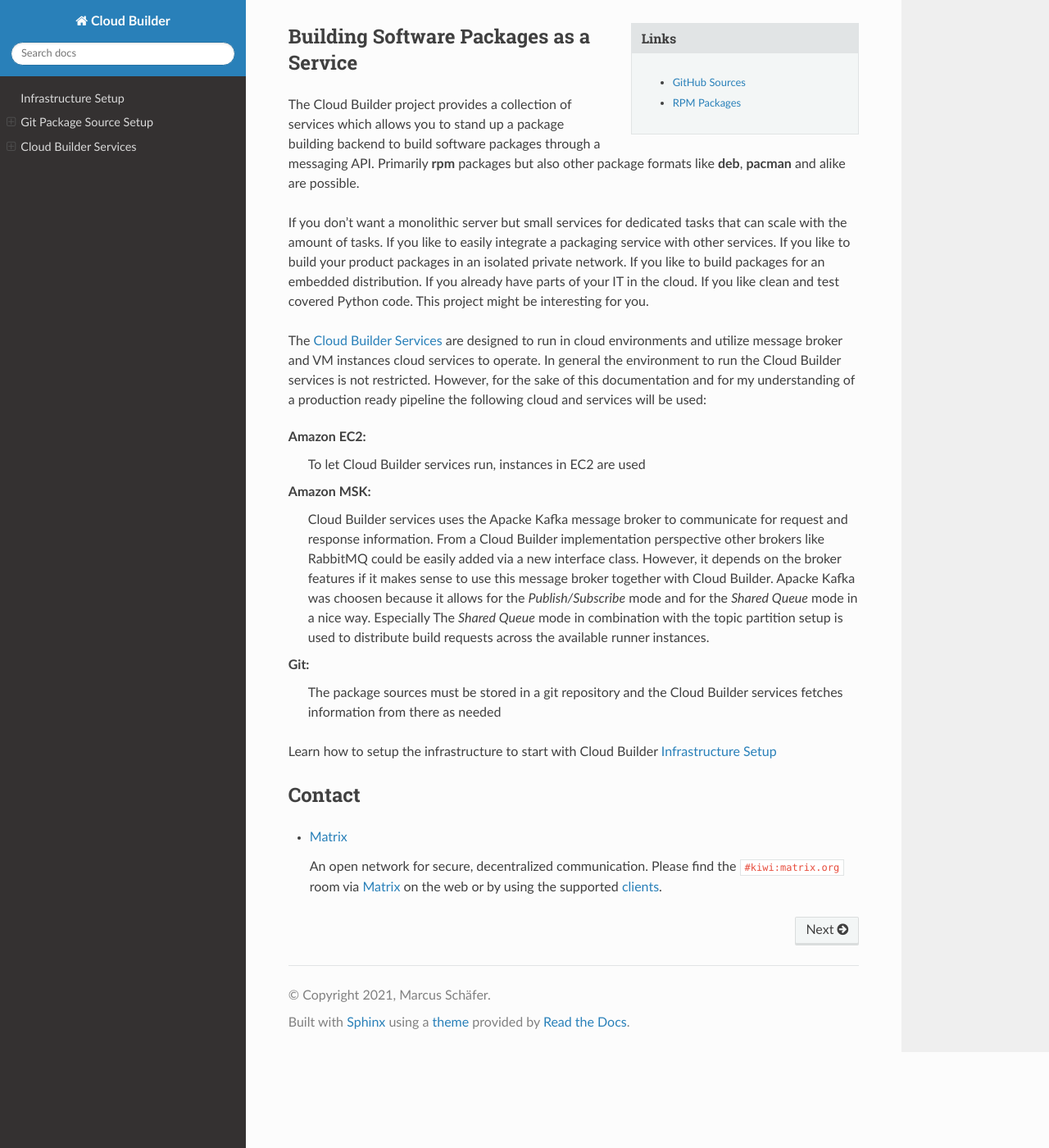
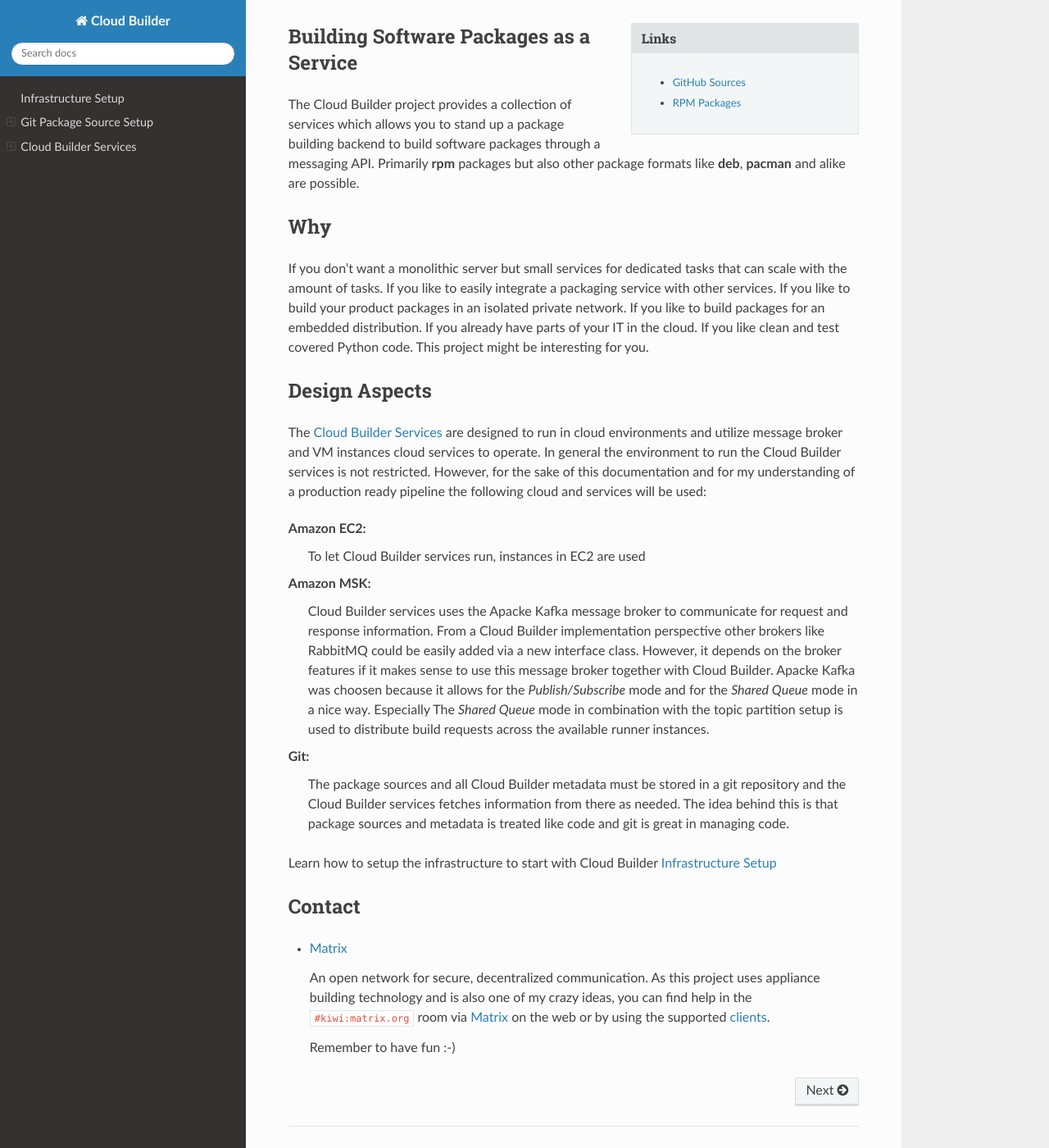
Before and after one commit to OSInside/cloud-builder, a Sphinx documentation site: the page built from doc/source/index.rst, in a window 1280 px wide and 1400 px high, scrolled down 355 px. Shown: the whole window at 82% size. Built offline with Sphinx 7.4.7 and the Read the Docs theme 2.0.0, drawn with Linux system fonts in a browser that asks for light colours; some of the changed text lies outside the part shown.

Commit message:
Update documentation

```diff
--- a/README.rst
+++ b/README.rst
@@ -11,4 +11,4 @@ allows you to stand up a package building backend to build software
 packages through a messaging API. Primarily **rpm** packages but also
 other package formats like **deb**, **pacman** and alike are possible.
 
-For more information see: [comming-soon]
+For more information see: https://osinside.github.io/cloud-builder
--- a/doc/source/index.rst
+++ b/doc/source/index.rst
@@ -4,8 +4,8 @@
 ===========================
 
 .. note::
-   {CB} is a fresh and new project. Some parts are still in development
-   and some parts are still missing.
+   {CB} in version |version| is a fresh and new project. Some parts
+   are still in development and some parts are still missing.
 
 .. toctree::
    :maxdepth: 1
@@ -27,6 +27,9 @@ allows you to stand up a package building backend to build software
 packages through a messaging API. Primarily **rpm** packages but also
 other package formats like **deb**, **pacman** and alike are possible.
 
+Why
+---
+
 If you don't want a monolithic server but small services for
 dedicated tasks that can scale with the amount of tasks. If you
 like to easily integrate a packaging service with other services.
@@ -35,6 +38,9 @@ private network. If you like to build packages for an embedded
 distribution. If you already have parts of your IT in the cloud.
 If you like clean and test covered Python code. This project
 might be interesting for you.
+
+Design Aspects
+--------------
 
 The  :ref:`services` are designed to run in cloud environments and
 utilize message broker and VM instances cloud services to operate.
@@ -59,8 +65,10 @@ Amazon MSK:
   across the available runner instances.
 
 Git:
-  The package sources must be stored in a git repository and the
-  {CB} services fetches information from there as needed
+  The package sources and all {CB} metadata must be stored in a git
+  repository and the {CB} services fetches information from there
+  as needed. The idea behind this is that package sources and metadata
+  is treated like code and git is great in managing code.
 
 Learn how to setup the infrastructure to start with {CB}
 :ref:`infrastructure-setup`
@@ -70,8 +78,12 @@ Contact
 
 * `Matrix <https://matrix.org>`__
 
-  An open network for secure, decentralized communication. Please find the
+  An open network for secure, decentralized communication.
+  As this project uses appliance building technology and is also one
+  of my crazy ideas, you can find help in the
   ``#kiwi:matrix.org`` room via
   `Matrix <https://matrix.to/#kiwi:matrix.org>`__ on the web
   or by using the supported
   `clients <https://matrix.org/docs/projects/clients-matrix>`__.
+
+  Remember to have fun :-)
```
